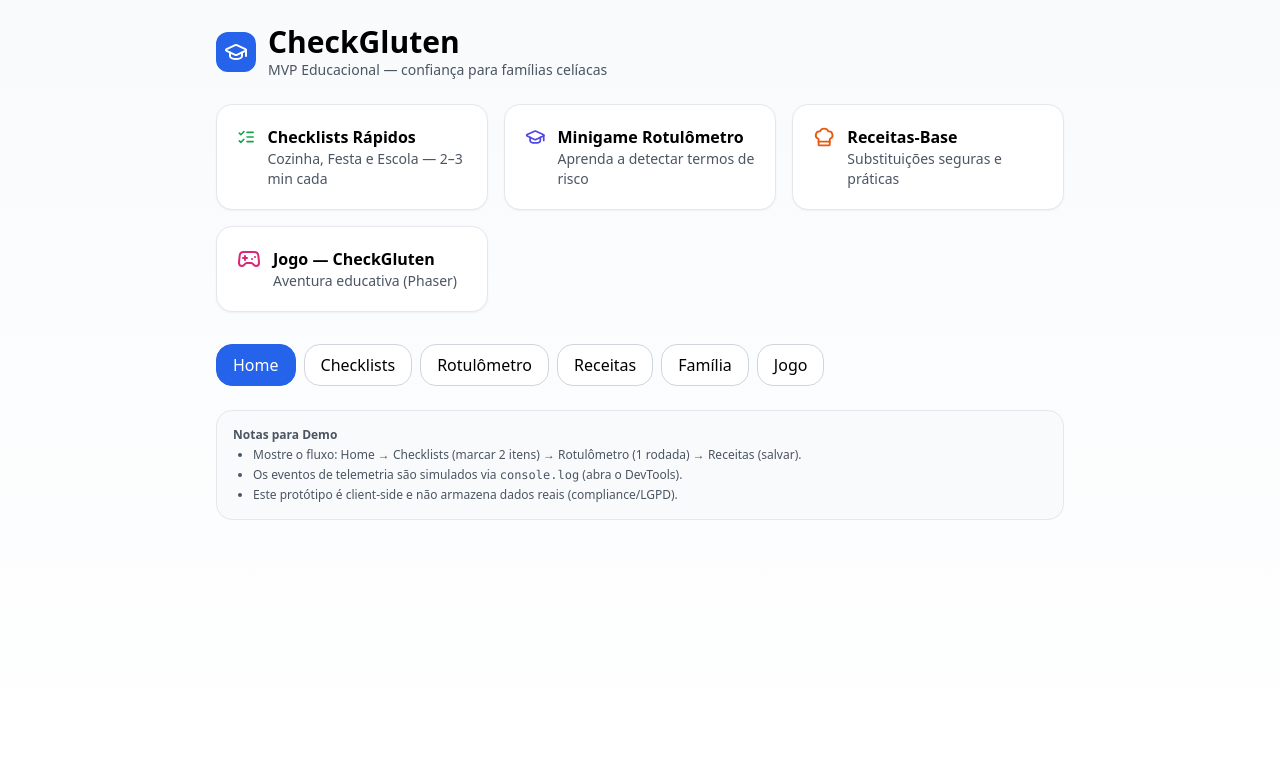
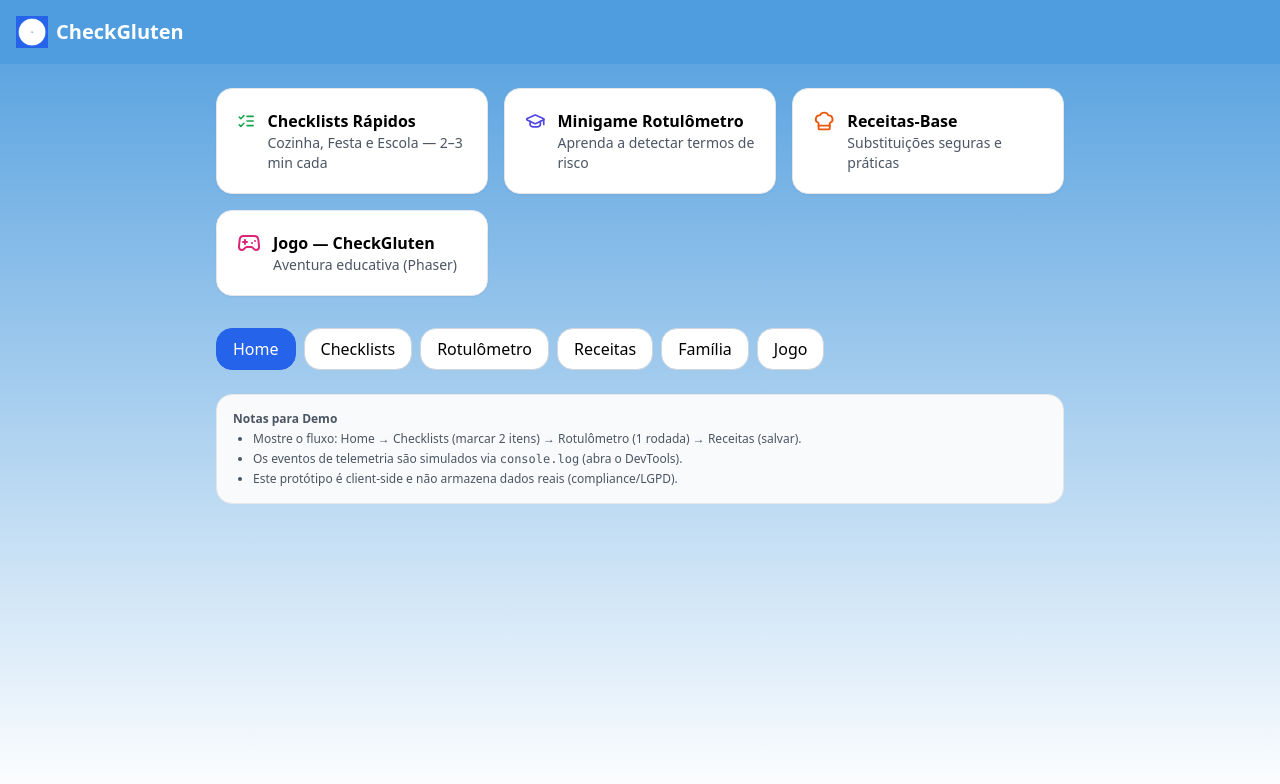
Before and after one commit to EdyRamos/-CheckGluten-MVP-Educacional-Pais-Filhos-, a React (Vite) app: page / in a window 1280 px wide. Shown: the top 784 px of the page. Built offline with nearby package versions, Linux system fonts and the light colour scheme.

Commit message:
feat: add app layout component

```diff
--- a/src/App.tsx
+++ b/src/App.tsx
@@ -1,5 +1,6 @@
 import React, { useState } from "react";
 import { motion } from "framer-motion";
+import AppLayout from "./components/AppLayout";
 import {
   ChefHat,
   GraduationCap,
@@ -124,7 +125,7 @@ const CHECKLISTS: Record<string, string[]> = {
 
 type ChecklistKey = keyof typeof CHECKLISTS;
 
-function Checklists() {
+export function Checklists() {
   const [current, setCurrent] = useState<ChecklistKey | null>(null);
   const [done, setDone] = useState<Record<string, boolean[]>>(
     () =>
@@ -226,7 +227,7 @@ const ROUNDS: Round[] = [
   },
 ];
 
-function Rotulometro() {
+export function Rotulometro() {
   const [step, setStep] = useState<"idle" | "playing" | "result">("idle");
   const [round, setRound] = useState(0);
   const [picked, setPicked] = useState<number[]>([]);
@@ -596,20 +597,8 @@ export default function App() {
   const [tab, setTab] = useState<Tab>("Home");
 
   return (
-    <div className="min-h-[100vh] bg-gradient-to-b from-slate-50 to-white">
+    <AppLayout>
       <div className="max-w-4xl mx-auto p-4 md:p-6">
-        <div className="flex items-center gap-3 mb-6">
-          <div className="p-2 rounded-xl bg-blue-600 text-white">
-            <GraduationCap />
-          </div>
-          <div>
-            <h1 className="text-2xl md:text-3xl font-bold">CheckGluten</h1>
-            <p className="text-sm text-gray-600">
-              MVP Educacional — confiança para famílias celíacas
-            </p>
-          </div>
-        </div>
-
         {tab === "Home" && (
           <div className="grid md:grid-cols-3 gap-4">
             <Card onClick={() => setTab("Checklists")}>
@@ -666,7 +655,7 @@ export default function App() {
         {tab === "Rotulometro" && <Rotulometro />}
         {tab === "Receitas" && <Recipes />}
         {tab === "Familia" && <Family />}
-        {tab === "Jogo" && <GameCheff />}
+        {tab === "Jogo" && <GameCheff embedded />}
 
         <div className="mt-8 flex flex-wrap gap-2">
           <Btn
@@ -725,6 +714,6 @@ export default function App() {
           </ul>
         </div>
       </div>
-    </div>
+    </AppLayout>
   );
 }
--- a/src/GameCheff.tsx
+++ b/src/GameCheff.tsx
@@ -1,9 +1,14 @@
-import React from 'react';
+import React from "react";
+import AppLayout from "./components/AppLayout";
 
-export default function GameCheff() {
+interface GameCheffProps {
+  embedded?: boolean;
+}
+
+export default function GameCheff({ embedded = false }: GameCheffProps) {
   // A build do jogo (CRA) deve ser copiada para /public/games/cheff
   // via script: npm run game:copy
-  return (
+  const content = (
     <div className="h-[75vh] border rounded-2xl overflow-hidden bg-black">
       <iframe
         title="Chef Alerg - Jogo"
@@ -13,4 +18,6 @@ export default function GameCheff() {
       />
     </div>
   );
+
+  return embedded ? content : <AppLayout>{content}</AppLayout>;
 }
--- /dev/null
+++ b/src/components/AppLayout.tsx
@@ -0,0 +1,19 @@
+import React from "react";
+
+interface AppLayoutProps {
+  children: React.ReactNode;
+  footer?: React.ReactNode;
+}
+
+export default function AppLayout({ children, footer }: AppLayoutProps) {
+  return (
+    <div className="min-h-screen flex flex-col bg-gradient-to-b from-[#4F9DDE] to-[#FFFFFF]">
+      <header className="fixed top-0 left-0 right-0 flex items-center gap-2 p-4 z-10 bg-[#4F9DDE] text-white">
+        <img src="/icons/icon-192.png" alt="CheckGluten logo" className="h-8 w-8" />
+        <span className="text-xl font-bold">CheckGluten</span>
+      </header>
+      <main className="flex-1 pt-16 p-4">{children}</main>
+      {footer && <footer className="p-4">{footer}</footer>}
+    </div>
+  );
+}
```
Lines whose indentation alone changed are shown as unchanged.
